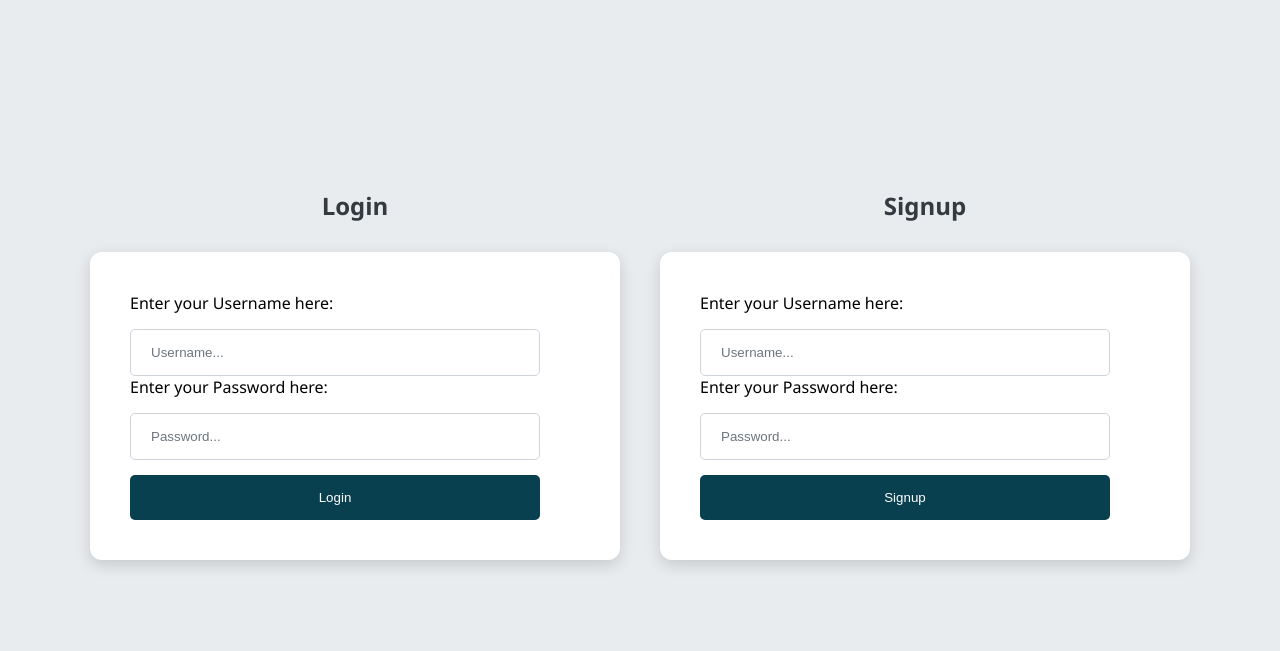
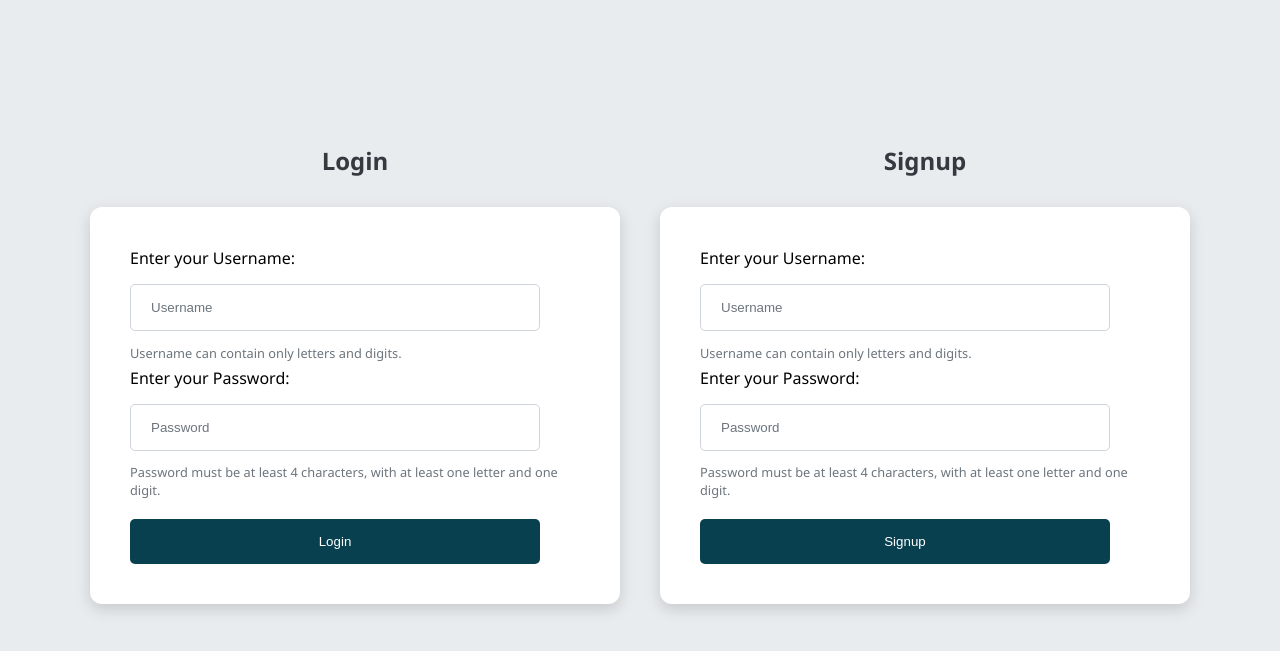
Before and after one commit to RickyC0/Web-Programming-A3, a Node server app: page /ex4/user in a window 1280 px wide. Shown: the top 651 px of the page. Run offline with Node 20, Linux system fonts and the light colour scheme.

Commit message:
Implemented Login/Signup and Logout logic + give-pet has logged in access

```diff
--- /dev/null
+++ b/data/users.txt
@@ -0,0 +1,3 @@
+{"id":1,"username":"admin","password":"ricky1"}
+{"id":2,"username":"admin2","password":"ricky2"}
+{"id":3,"username":"hi","password":"hihi2"}
--- a/package.json
+++ b/package.json
@@ -14,6 +14,7 @@
     "body-parser": "^1.20.2",
     "cookie-parser": "^1.4.6",
     "ejs": "^3.1.10",
-    "express": "^4.19.2"
+    "express": "^4.19.2",
+    "express-session": "^1.18.0"
   }
 }
--- a/public/css/ex4/partials/header.css
+++ b/public/css/ex4/partials/header.css
@@ -43,7 +43,7 @@ body {
    margin: 1%;
 }
 
-#login_header_div a button {
+#login_header_div button {
     font-size: 1rem;
     padding: 10px 20px;
     background-color: #084050;
@@ -54,7 +54,7 @@ body {
     transition: background-color 0.3s ease, box-shadow 0.3s ease;
 }
 
-#login_header_div a button:hover {
+#login_header_div button:hover {
     background-color: #02638c;
     box-shadow: 0 4px 8px rgba(0, 0, 0, 0.1);
 }
--- a/public/css/ex4/user.css
+++ b/public/css/ex4/user.css
@@ -65,3 +65,9 @@ h2 {
 div {
     margin-bottom: 2rem; /* Space between form groups */
 }
+
+.format-description {
+    font-size: 0.8em; /* Smaller font size for descriptions */
+    color: #6c757d; /* Muted color for less emphasis */
+    margin-bottom: 5px; /* Spacing below the description */
+}
--- a/routes/users.js
+++ b/routes/users.js
@@ -3,10 +3,13 @@ const router = express.Router()
 const fs=require('fs');
 const path=require('path');
 const bodyParser=require('body-parser');
+const session = require('express-session');
 
+router.use(bodyParser.json());
 router.use(bodyParser.urlencoded({ extended: true }));
+router.use(express.urlencoded({ extended: true }));
 
-const USER_DATA_PATH = '../data/user.txt';
+const USER_DATA_PATH = path.join(__dirname, '..', 'data', 'users.txt');
 
 router.get('/',(req,res)=>{
     res.render('ex4/user',{title:'Signup/Login'});
@@ -18,43 +21,67 @@ router.post('/signup', (req, res) => {
     const exists = users.some(user => user.username === username);
 
     if (exists) {
-        return res.status(400).send('Username already exists.');
+        res.status(400).json({ success:false, message: 'Username already exists.' });
+    } else {
+        const newUser = {
+            id:users.length+1,
+            username: username,
+            password: password
+        };
+
+        writeUser(newUser);
+        req.session.user = { username };
+        res.status(201).json({ success: true, message: 'User created successfully!' });
     }
-
-    const newUser = {
-        id: users.length + 1,
-        username,
-        password
-    };
-
-    writeUser(newUser);
-    res.status(201).send('User created successfully!');
 });
 
 router.post('/login', (req,res)=>{
     const {username,password}=req.body;
+
     const users=readUsers();
 
     const user=users.find(user=>user.username === username && user.password === password);
 
     if (!user) {
-        return res.status(400).send('Invalid credentials.');
+        res.status(400).json({ success:false, message: 'Invalid credentials.' });
+    } else {
+        req.session.user = { username };
+        res.status(202).json({ success: true, message: 'User logged in successfully!' });
     }
-
-    res.status(202).send('User logged in successfully!');
 
 })
 
+router.get('/logout',(req,res)=>{
+    req.session.destroy(err => {
+        if (err) {
+            console.log("Error destroying session:", err);
+            res.send("Error logging out");
+        } else {
+            res.redirect('/ex4');  // Redirect to the home page
+        }
+    });
+})
+
 function readUsers() {
+    // Ensure the directory exists
+    const dir = path.join(__dirname, '..', 'data');
+    if (!fs.existsSync(dir)) {
+        fs.mkdirSync(dir, { recursive: true });
+    }
+
+    // Ensure the file exists
     if (!fs.existsSync(USER_DATA_PATH)) {
+        // Initialize the file if it does not exist
         fs.writeFileSync(USER_DATA_PATH, '');
     }
+
     const fileData = fs.readFileSync(USER_DATA_PATH, 'utf-8');
     return fileData.split('\n').filter(line => line).map(line => JSON.parse(line));
 }
 
 function writeUser(user) {
-    fs.appendFileSync(USER_DATA_PATH, JSON.stringify(user) + '\n');
+    const userString = JSON.stringify(user) + "\n";  // Format user as JSON string
+    fs.appendFileSync(USER_DATA_PATH, userString, { encoding: 'utf8' });
 }
 
 module.exports=router;
--- a/server.js
+++ b/server.js
@@ -6,6 +6,9 @@ const app = express();
 const nbOfVisitsRouter=require('./routes/nbOfVisits');
 const formValidationRouter=require('./routes/formValidation');
 const userValidation=require('./routes/users');
+const session = require('express-session');
+
+
 
 // Set the view engine to EJS
 app.set('view engine', 'ejs');
@@ -16,14 +19,21 @@ app.use(express.urlencoded({ extended: true }));
 // Serve static files (CSS, JS, Images)
 app.use(express.static(path.join(__dirname, 'public')));
 
+app.use(session({
+    secret: 'your_secret_key', // secret key to sign the session ID cookie
+    resave: false, // don't save session if unmodified
+    saveUninitialized: false, // don't create session until something stored
+    cookie: { secure: false } // TRUE for production with HTTPS, false for development
+}));
+
 // Route for the main index page
 app.get('/', (req, res) => {
-    res.render('index');  // This will render the index.ejs file where your 4 options are defined
+    res.render('index');
 });
 
 // Routes for exercises
 app.get('/ex1', (req, res) => {
-    res.render('ex1');
+    res.render('ex1',{ user: req.session.user });
 });
 
 app.post('/ex1/findSummation', (req, res) => {
@@ -84,25 +94,31 @@ app.use('/ex3',formValidationRouter);
 
 
 app.get('/ex4', (req, res) => {
-    res.render('ex4/home');
+        res.render('ex4/home',{ user: req.session.user });
 });
 
 app.use('/ex4/user', userValidation);
 
 app.get('/ex4/find-pet', (req, res) => {
-    res.render('ex4/find-pet');
+    res.render('ex4/find-pet',{ user: req.session.user });
 });
 
 app.get('/ex4/contact', (req, res) => {
-    res.render('ex4/contact');
+    res.render('ex4/contact',{ user: req.session.user });
 });
 
 app.get('/ex4/give-pet', (req, res) => {
-    res.render('ex4/give-pet');
+    if(req.session.user) {
+        res.render('ex4/give-pet',{ user: req.session.user });
+    }
+
+    else{
+        res.redirect('user');
+    }
 });
 
 app.get('/ex4/pet-care', (req,res)=>{
-    res.render('ex4/pet-care');
+    res.render('ex4/pet-care',{ user: req.session.user });
 })
 
 app.use((req, res, next) => {
--- a/views/ex4/user.ejs
+++ b/views/ex4/user.ejs
@@ -5,24 +5,45 @@
     <title>Login and Signup Forms</title>
     <link rel="stylesheet" type="text/css" href="/css/ex4/user.css">
     <script>
-        document.addEventListener('DOMContentLoaded', function () {
-            document.getElementById('loginForm').addEventListener('submit', function (event) {
-                var username = document.getElementById('loginUsername').value;
-                var password = document.getElementById('loginPassword').value;
+        document.addEventListener('DOMContentLoaded', function() {
+            document.getElementById('loginForm').addEventListener('submit', function(event) {
+                event.preventDefault();
+                let username = document.getElementById('loginUsername').value;
+                let password = document.getElementById('loginPassword').value;
+
                 if (!validateUsername(username) || !validatePassword(password)) {
-                    event.preventDefault(); // Prevent form submission
-                    alert('Please enter a valid username and password for login.');
+                    displayMessage('loginMessage', 'Please enter a valid username and password for login.');
+                } else {
+                    submitForm(username,password, '/ex4/user/login');
                 }
             });
 
-            document.getElementById('signupForm').addEventListener('submit', function (event) {
-                var username = document.getElementById('signupUsername').value;
-                var password = document.getElementById('signupPassword').value;
+            document.getElementById('signupForm').addEventListener('submit', function(event) {
+                event.preventDefault();
+                let username = document.getElementById('signupUsername').value;
+                let password = document.getElementById('signupPassword').value;
                 if (!validateUsername(username) || !validatePassword(password)) {
-                    event.preventDefault(); // Prevent form submission
-                    alert('Please enter a valid username and password for signup.');
+                    displayMessage('signupMessage', 'Please enter a valid username and password for signup.');
+                } else {
+                    submitForm(username,password, '/ex4/user/signup');
                 }
             });
+
+            function submitForm(username,password, url) {
+                fetch(url,{
+                    method: 'POST',
+                    headers: { 'Content-Type': 'application/x-www-form-urlencoded' },
+                    body: `username=${encodeURIComponent(username)}&password=${encodeURIComponent(password)}`
+                })
+                    .then(response => response.json())
+                    .then(data => {
+                        alert(data.message);
+                        if (data.success) {
+                            window.location.href = '/ex4'; // Redirect if successful
+                        }
+                    })
+                    .catch(error => console.error('Error:', error));
+            }
 
             function validateUsername(username) {
                 return /^[A-Za-z0-9]+$/.test(username);
@@ -31,32 +52,46 @@
             function validatePassword(password) {
                 return password.length >= 4 && /[A-Za-z]/.test(password) && /\d/.test(password);
             }
+
+            function displayMessage(elementId, message) {
+                var element = document.getElementById(elementId);
+                if(element) {
+                    element.textContent = message;
+                } else {
+                    // Fallback if element does not exist
+                    alert(message);
+                }
+            }
         });
     </script>
 </head>
 <body>
 <div>
     <h2>Login</h2>
-        <form id="loginForm" method="post" action="/ex4/user/login">
-            <label for="loginUsername">Enter your Username here:</label>
-            <input type="text" id="loginUsername" placeholder="Username..." required>
-            <br>
+    <form id="loginForm" >
+        <label for="loginUsername">Enter your Username:</label>
+        <input type="text" id="loginUsername" placeholder="Username" required>
+        <p class="format-description">Username can contain only letters and digits.</p>
 
-            <label for="loginPassword">Enter your Password here:</label>
-            <input type="password" id="loginPassword" placeholder="Password..." required>
+        <label for="loginPassword">Enter your Password:</label>
+        <input type="password" id="loginPassword" placeholder="Password" required>
+        <p class="format-description">Password must be at least 4 characters, with at least one letter and one digit.</p>
+
         <button type="submit">Login</button>
     </form>
 </div>
 
 <div>
     <h2>Signup</h2>
-        <form id="signupForm" method="post" action="/ex4/user/signup">
-            <label for="signupUsername">Enter your Username here:</label>
-            <input type="text" id="signupUsername" placeholder="Username..." required>
-            <br>
+    <form id="signupForm" >
+        <label for="signupUsername">Enter your Username:</label>
+        <input type="text" id="signupUsername" placeholder="Username" required>
+        <p class="format-description">Username can contain only letters and digits.</p>
 
-            <label for="signupPassword">Enter your Password here:</label>
-            <input type="password" id="signupPassword" placeholder="Password..." required>
+        <label for="signupPassword">Enter your Password:</label>
+        <input type="password" id="signupPassword" placeholder="Password" required>
+        <p class="format-description">Password must be at least 4 characters, with at least one letter and one digit.</p>
+
         <button type="submit">Signup</button>
     </form>
 </div>
```
Also changed, not shown: views/ex4/partials/header.ejs (+5 -3 lines), data/user.txt (deleted), 1 other file. Lines whose indentation alone changed are shown as unchanged.
